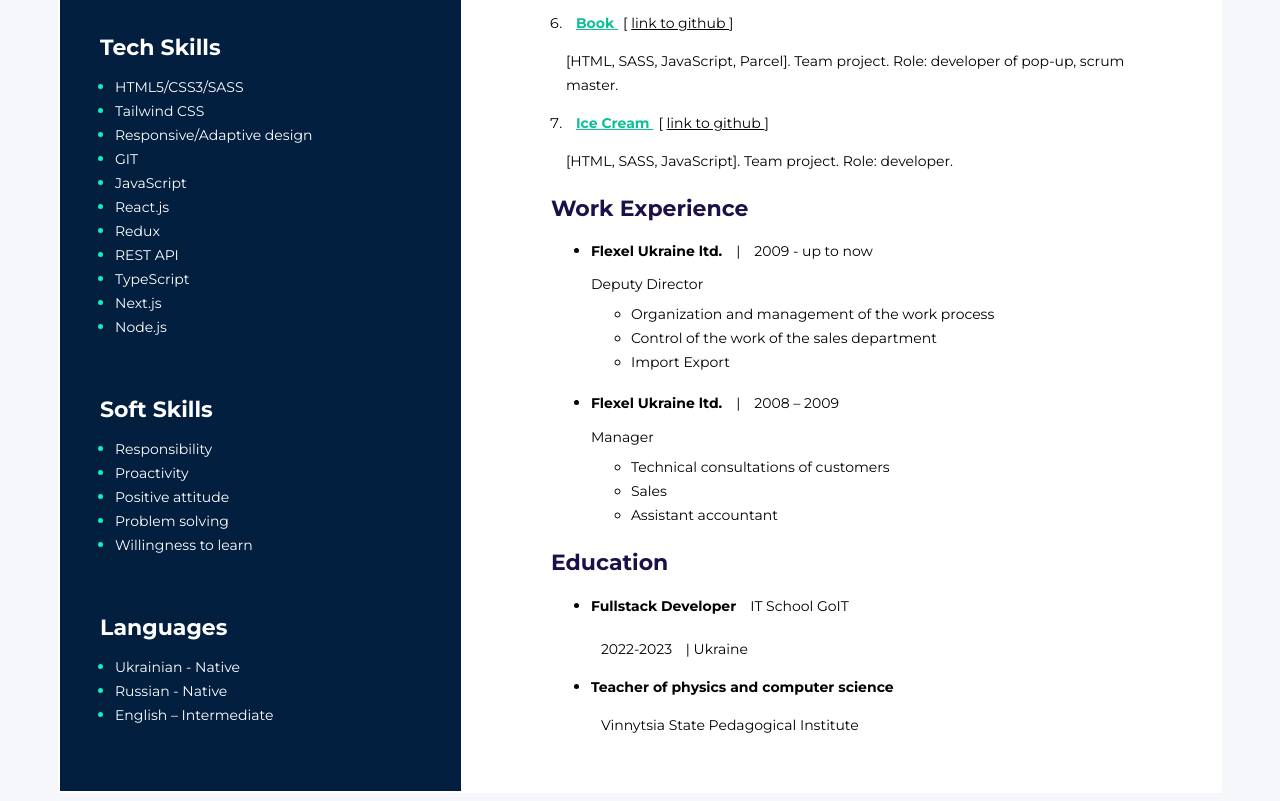
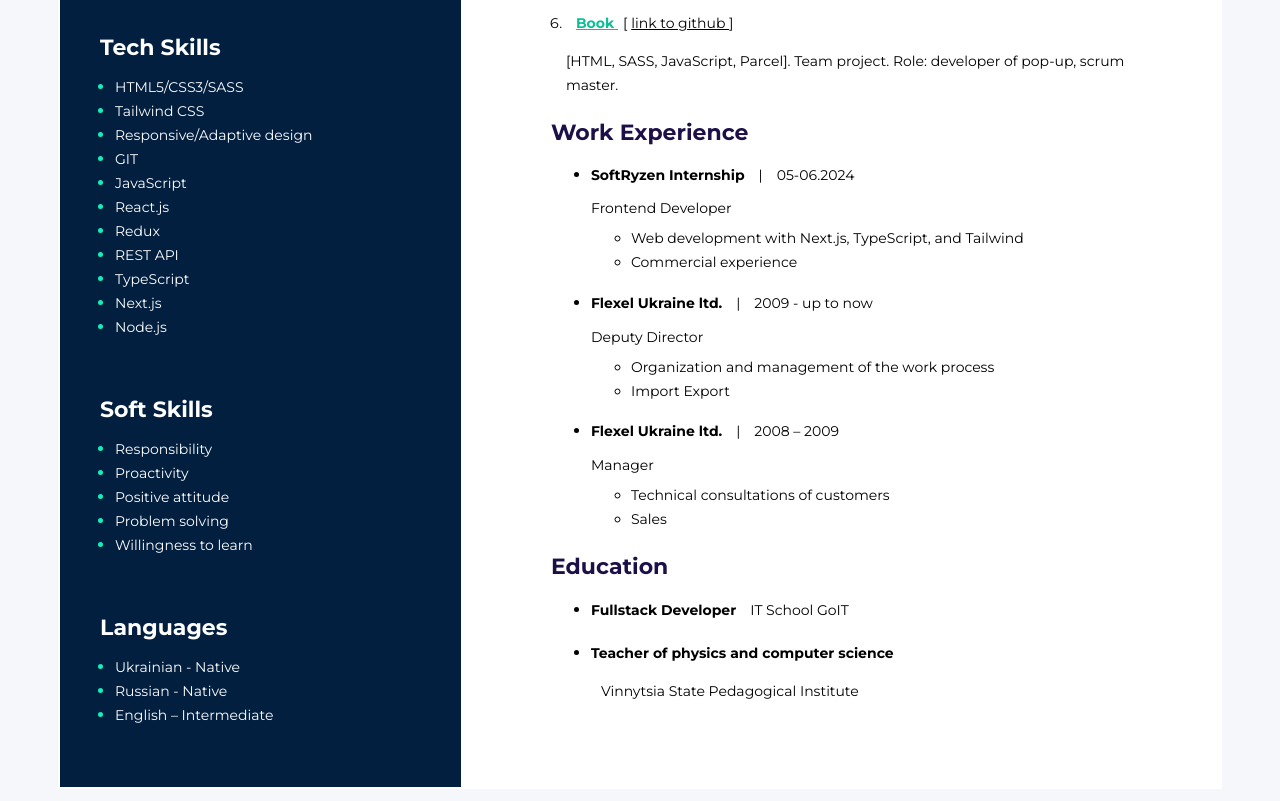
Before and after one commit to parasolya/CV, a plain HTML site: page index.html in a window 1280 px wide. Shown: the part 699-1500 px from the top of the page. Drawn offline with Linux system fonts and the light colour scheme.

Commit message:
added Work Experience

```diff
--- a/index.html
+++ b/index.html
@@ -180,7 +180,7 @@
                   >
                 </p>
               </li>
-              <li class="projects-item">
+              <!-- <li class="projects-item">
                 <a
                   href="https://yuriisikorskyi.github.io/project-08_IceCream/"
                   class="project-link"
@@ -202,14 +202,28 @@
                   <span class="project-bracket">[HTML, SASS, JavaScript]</span>.
                   Team project. Role: developer.<br />
                 </p>
-              </li>
+              </li> -->
             </ol>
           </div>
           <!--Work-->
           <div class="work">
             <h3 class="title">Work Experience</h3>
             <ul>
-              <!--Company 1-->
+                <!--Company 4-->
+                <li>
+                  <h4 class="organization">
+                    SoftRyzen Internship
+                    <span class="line">|</span>
+                    <span class="period"> 05-06.2024 </span>
+                  </h4>
+
+                  <h4 class="work-position">Frontend Developer</h4>
+                  <ul class="work-functions">
+                    <li>Web development with Next.js, TypeScript, and Tailwind</li>
+                    <li>Commercial experience</li>
+                  </ul>
+                </li>
+              <!--Company 3-->
               <li>
                 <h4 class="organization">
                   Flexel Ukraine ltd.
@@ -220,7 +234,6 @@
                 <h4 class="work-position">Deputy Director</h4>
                 <ul class="work-functions">
                   <li>Organization and management of the work process</li>
-                  <li>Control of the work of the sales department</li>
                   <li>Import Export</li>
                 </ul>
               </li>
@@ -236,10 +249,9 @@
                 <ul class="work-functions">
                   <li>Technical consultations of customers</li>
                   <li>Sales</li>
-                  <li>Assistant accountant</li>
                 </ul>
               </li>
-              <!--Company 3-->
+              <!--Company 1-->
               <!-- <li>
                 <h4 class="organization">
                   Vinnytsia Secondary School
@@ -266,9 +278,9 @@
                   Fullstack Developer
                   <span class="education-organization"> IT School GoIT </span>
                 </h4>
-                <h5 class="period">
+                <!-- <h5 class="period">
                   2022-2023 <span class="line">|</span> Ukraine
-                </h5>
+                </h5> -->
               </li>
               <li>
                 <h4 class="education-item">
```
